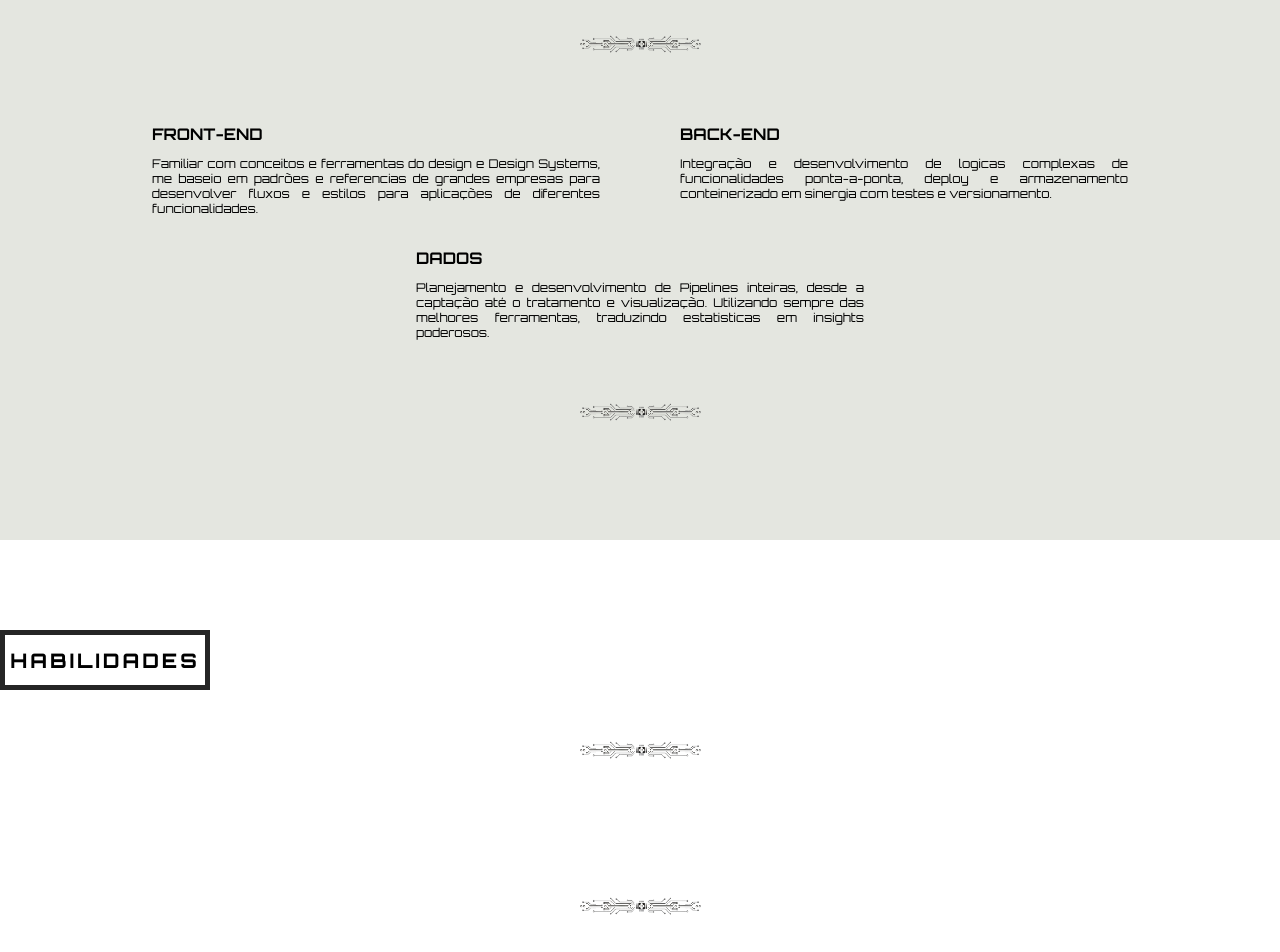
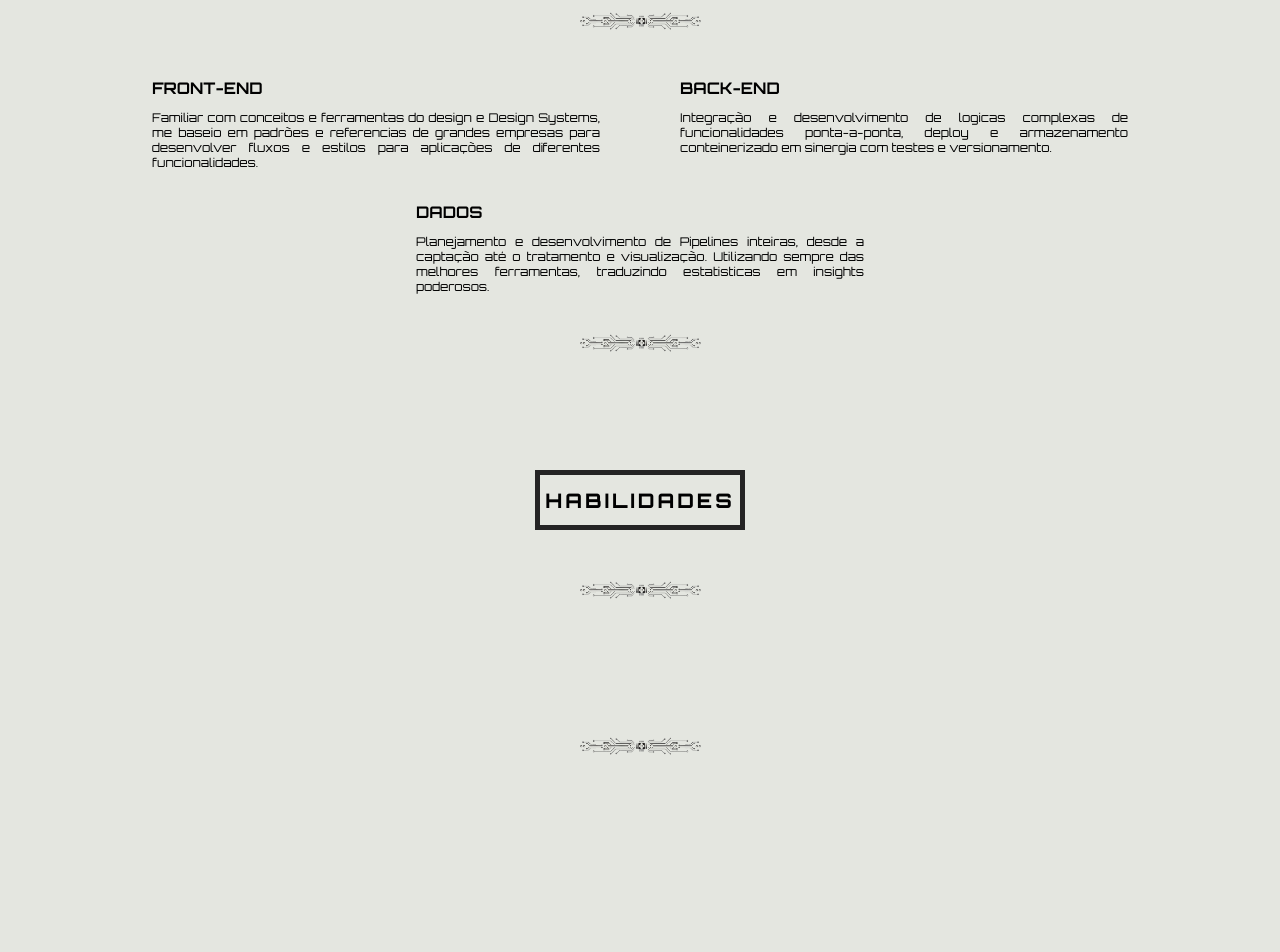
Before and after one commit to renato-presoto-dev/projects-portfolio-angular-css, an Angular app in the folder portfolio/: page /Welcome in a window 1280 px wide. Shown: the part 1060-2012 px from the top of the page. Built offline with nearby package versions, Linux system fonts and the light colour scheme.

Commit message:
Estilização inicial da terceiraTela e habcontainer

```diff
--- a/portfolio/src/app/pages/landing-page/landing-page.component.css
+++ b/portfolio/src/app/pages/landing-page/landing-page.component.css
@@ -73,7 +73,7 @@ button{
 .container{
     display: flex;
     background-color: #090B0B;
-    width: 100%;
+    width: 100vw;
     height: 100vh;
     margin: 0;
     padding: 0;
@@ -179,7 +179,7 @@ button{
     display: flex;
     flex-direction: column;
     width: 100vw;
-    height: 100vh;
+    height: 80vh;
     align-items: center;
     background-color: #e0e2dbdc;
 }
@@ -244,3 +244,11 @@ button{
     font-weight: 700;
     margin: 0;
 }
+.habcontainer{
+    display: flex;
+    flex-direction: column;
+    height: 80vh;
+    width: 100vw;
+    align-items: center;
+    background: #E0E2DBDC;
+}
```
